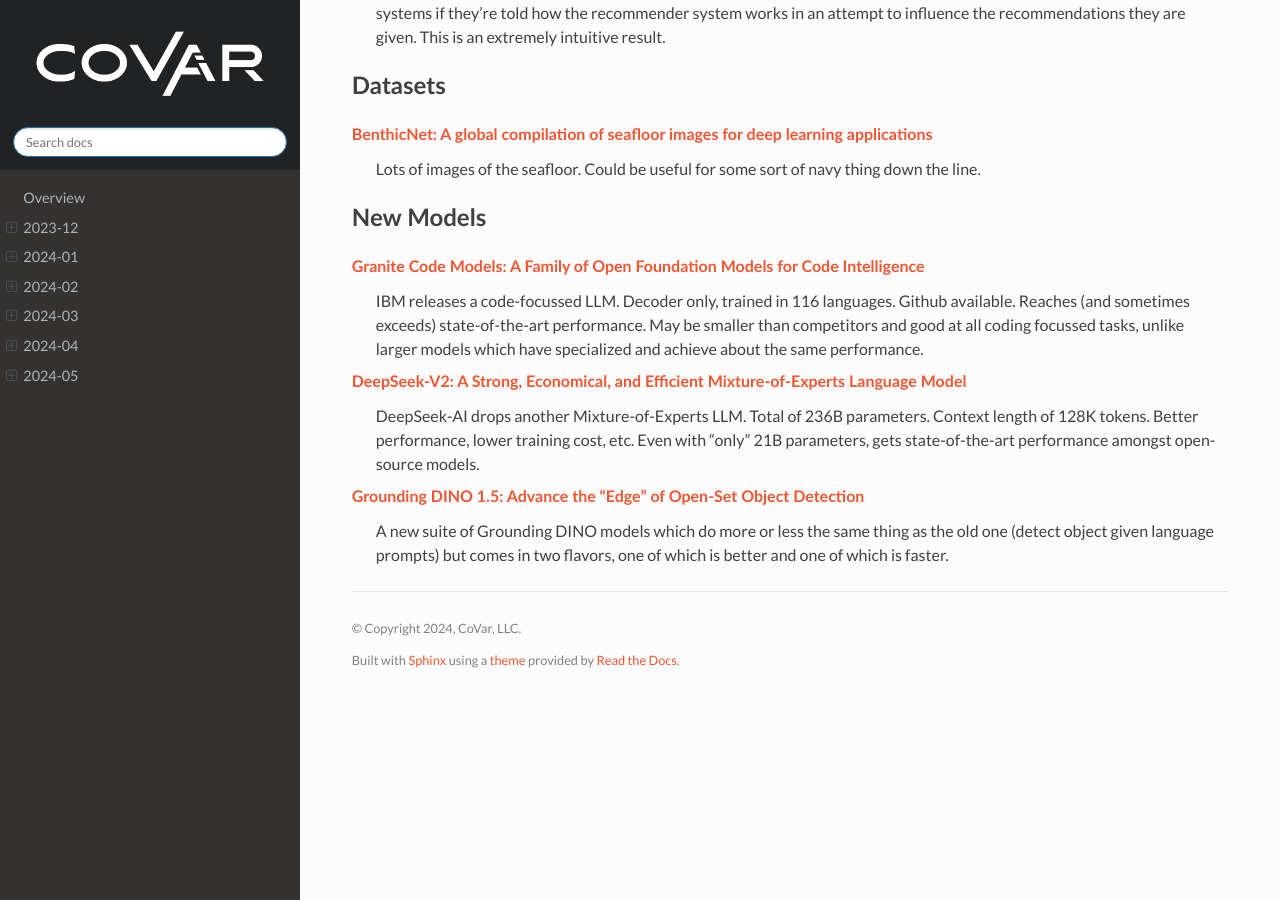
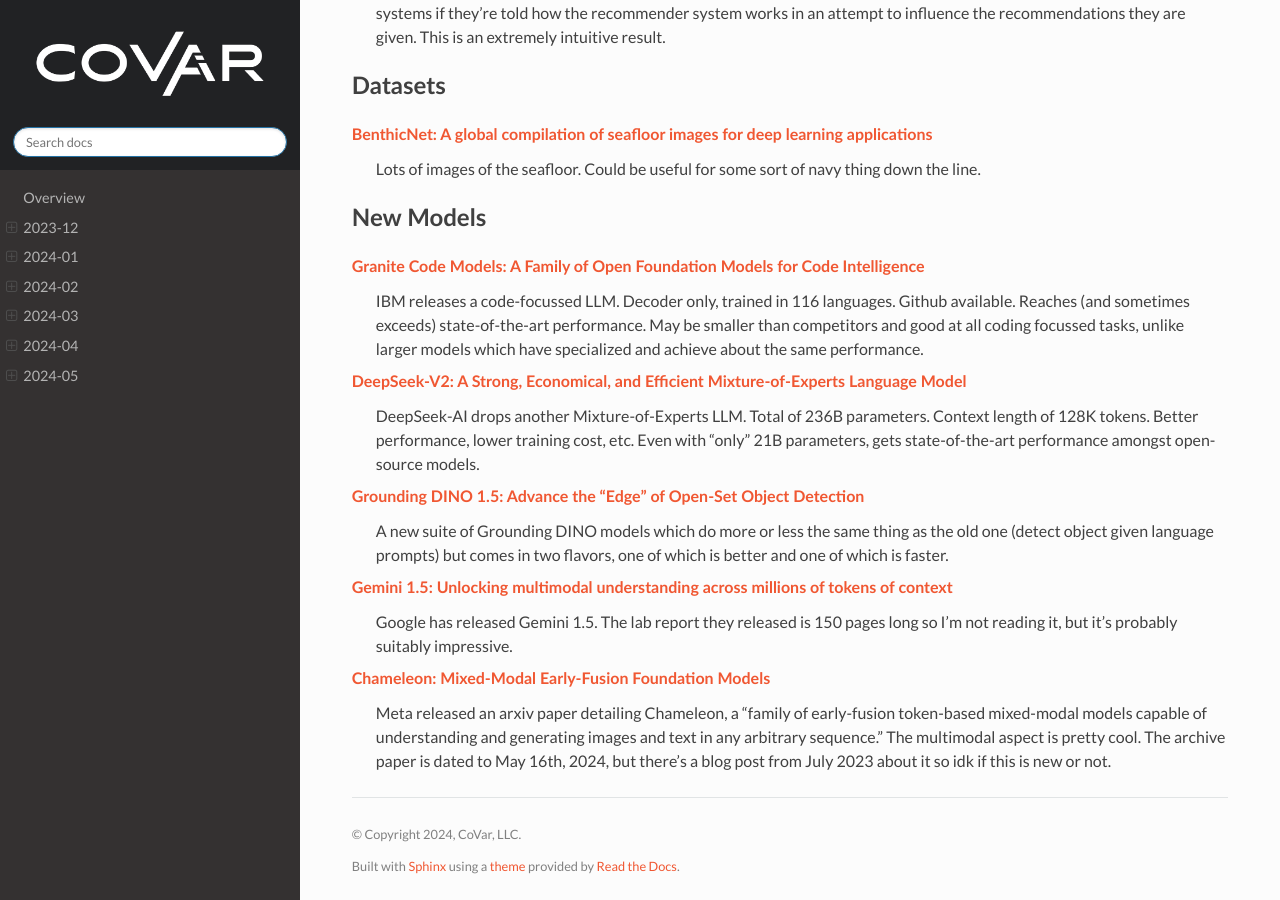
Before and after one commit to covartech/zeitgeist, a Sphinx documentation site: the page built from docs/issues/2024-06.rst, in a window 1280 px wide and 900 px high, scrolled down 4357 px. Built offline with Sphinx 7.4.7 and the Read the Docs theme 2.0.0, drawn with Linux system fonts in a browser that asks for light colours.

Commit message:
Update 2024_05_20

```diff
--- a/docs/issues/2024-06.rst
+++ b/docs/issues/2024-06.rst
@@ -131,3 +131,9 @@
 
 `Grounding DINO 1.5: Advance the “Edge” of Open-Set Object Detection <https://arxiv.org/pdf/2405.10300>`_
     A new suite of Grounding DINO models which do more or less the same thing as the old one (detect object given language prompts) but comes in two flavors, one of which is better and one of which is faster.
+
+`Gemini 1.5: Unlocking multimodal understanding across millions of tokens of context <https://storage.googleapis.com/deepmind-media/gemini/gemini_v1_5_report.pdf>`_
+    Google has released Gemini 1.5.  The lab report they released is 150 pages long so I'm not reading it, but it's probably suitably impressive.
+
+`Chameleon: Mixed-Modal Early-Fusion Foundation Models <https://arxiv.org/pdf/2405.09818>`_
+    Meta released an arxiv paper detailing Chameleon, a "family of early-fusion token-based mixed-modal models capable of understanding and generating images and text in any arbitrary sequence."  The multimodal aspect is pretty cool. The archive paper is dated to May 16th, 2024, but there's a blog post from July 2023 about it so idk if this is new or not.
```
